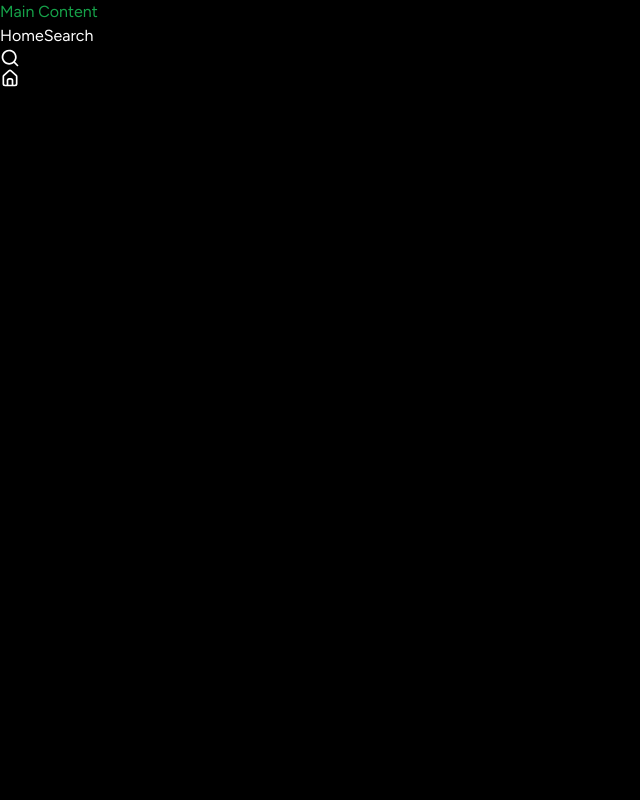
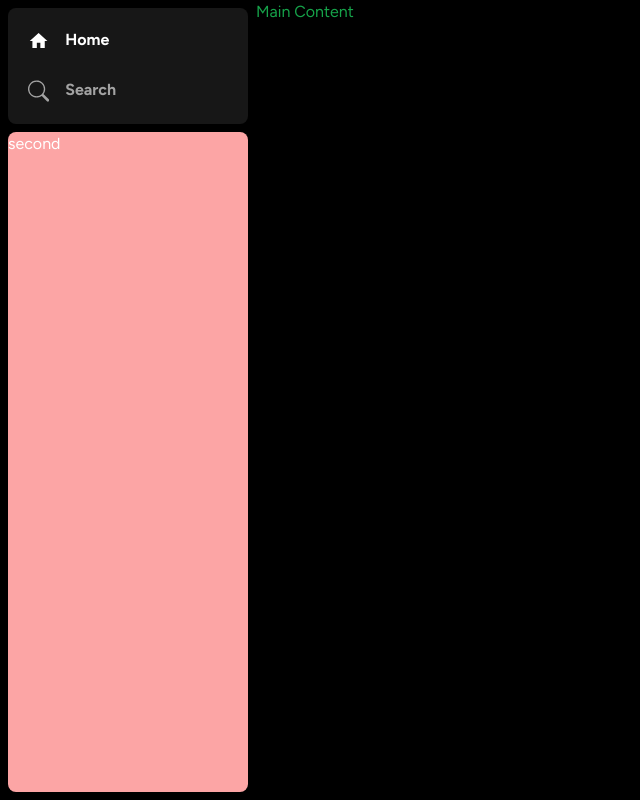
Before and after one commit to raamadithyan/music-app, a Next.js app: page / in a window 1280 px wide. Shown: the whole page, without its empty margins (0-640 px from the left). Built offline with nearby package versions, Linux system fonts and the light colour scheme.

Commit message:
revert to react-icons/all-files( direct import) and finished Home-Search Sidebar

```diff
--- /dev/null
+++ b/app/(components)/Box.tsx
@@ -0,0 +1,20 @@
+
+
+import {twMerge} from 'tailwind-merge'
+function Box({children,className}:{
+	children:React.ReactNode,
+	className?:string;
+}) {
+	return (
+		<div className={twMerge(`
+			bg-neutral-900
+			h-fit
+			w-full
+			rounded-lg
+			`,className)}>
+			{children}
+			</div>
+	)
+}
+
+export default Box;
--- a/app/(components)/Sidebar.tsx
+++ b/app/(components)/Sidebar.tsx
@@ -1,44 +1,73 @@
 "use client";
 
-import { usePathname } from  "next/navigation"
+import SidebarItem from "./SidebarItem";
+
+import { usePathname } from "next/navigation"
 import { useMemo } from "react";
- import UilSearch from '@iconscout/react-unicons/icons/uil-search'
- import UilHome from '@iconscout/react-unicons/icons/uil-estate'
+import { MdHome } from "@react-icons/all-files/md/MdHome";
+import { BsSearch } from "@react-icons/all-files/bs/BsSearch";
+import Box from "./Box";
+
 
 
 interface SidebarProps {
-	children : React.ReactNode;
+	children: React.ReactNode;
 }
 
 
-const Sidebar:React.FC<SidebarProps>=({children})=> {
+const Sidebar: React.FC<SidebarProps> = ({ children }) => {
 
 	const pathname = usePathname()
 
-	const routes = useMemo(()=>[
+	const routes = useMemo(() => [
 		{
-			icon: UilSearch,
-			label:'Home',
-			active:pathname!=='/search',
-			href:'/'
+			icon: MdHome,
+			label: 'Home',
+			active: pathname !== '/search',
+			href: '/'
 		},
 
 		{
+			icon: BsSearch,
 
-			label:'Search',
-			active:pathname==='/search',
-			href:'/search'
+			label: 'Search',
+			active: pathname === '/search',
+			href: '/search'
 		}
 
-		],[pathname])
+	], [pathname])
 	return (
-		<div>
-			{children}
-			{routes.map(r=>r.label)}
-      <UilSearch size="20" color="white" />
-      <UilHome size="20" color="white" />
+		<div className="flex h-full    ">
+			<div className="hidden md:flex flex-col h-full w-64 bg-black gap-y-2 p-2">
+				<Box>
+
+					<div className="
+		flex
+		flex-col
+		gap-y-4
+		px-5
+		py-4
+		">
+						{routes.map((item) => (
+							<SidebarItem
+								key={item.label}
+								icon={item.icon}
+								label={item.label}
+								href={item.href}
+								active={item.active}
+							/>
+						))}
+					</div>
+				</Box>
+				<Box className="bg-red-300 h-full overflow-y-auto">second
+				</Box>
+
+			</div>
 
 
+			<main>
+				{children}
+			</main>
 
 		</div>
 	)
--- /dev/null
+++ b/app/(components)/SidebarItem.tsx
@@ -0,0 +1,38 @@
+import {IconType} from '@react-icons/all-files'
+import Link from 'next/link';
+import { twMerge } from 'tailwind-merge';
+
+interface SidebarItemProps {
+	icon:IconType;
+	label:string;
+	active?:boolean;
+	href:string;
+}
+
+
+const SidebarItem:React.FC<SidebarItemProps> = ({icon:Icon,label,active,href}) => {
+	return (
+		<Link
+		className={twMerge(`
+			 flex
+			 flex-row
+			 h-auto
+			 w-full
+			 gap-x-4
+			 text-md
+			 font-bold
+			 cursor-pointer
+			 hover:text-white
+			 transition
+			 text-neutral-400
+			 py-1
+		`,active && "text-white")}
+		href={href}>
+			<Icon size={26}/>
+
+			<p className='truncate w-full'>{label}</p>
+		</Link>
+	)
+}
+
+export default SidebarItem
--- a/package.json
+++ b/package.json
@@ -19,10 +19,12 @@
     "postcss": "8.4.28",
     "react": "18.2.0",
     "react-dom": "18.2.0",
+    "rm": "^0.1.8",
     "tailwindcss": "3.3.3",
     "typescript": "5.1.6"
   },
   "devDependencies": {
-    "@iconscout/react-unicons": "^2.0.2"
+    "@react-icons/all-files": "^4.1.0",
+    "tailwind-merge": "^1.14.0"
   }
 }
```
Also changed, not shown: app/layout.tsx (line endings or trailing spaces), 1 other file (tests, documents, lock files or other folders).
